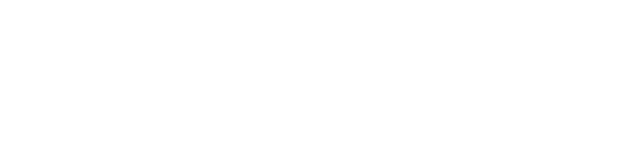
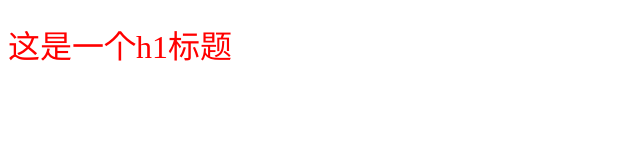
Before and after one commit to TheSummerKitten/project_2, a plain HTML site: page index.html in a window 1280 px wide. Shown: the whole page, without its empty margins (0-640 px from the left). Drawn offline with Linux system fonts and the light colour scheme.

Commit message:
add index.css index.js and modify index.html

```diff
--- /dev/null
+++ b/index.css
@@ -0,0 +1,4 @@
+h1{
+    color: red;
+    font-weight: 200;
+}
--- a/index.html
+++ b/index.html
@@ -4,8 +4,10 @@
     <meta charset="UTF-8">
     <meta name="viewport" content="width=device-width, initial-scale=1.0">
     <title>Document</title>
+    <link href="index.css" rel="stylesheet">
+    <script src="index.js"></script>
 </head>
 <body>
-
+    <h1>这是一个h1标题</h1>
 </body>
 </html>
```
Also changed, not shown: index.js (added).
